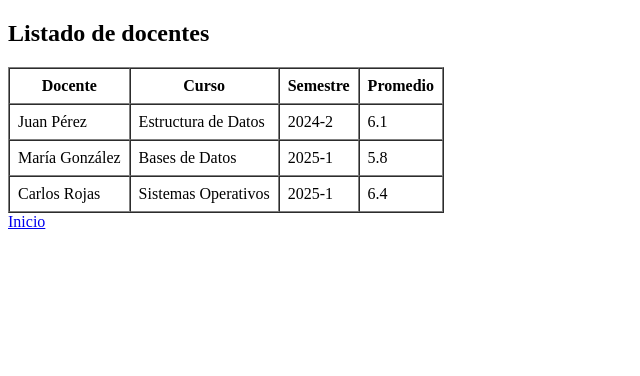
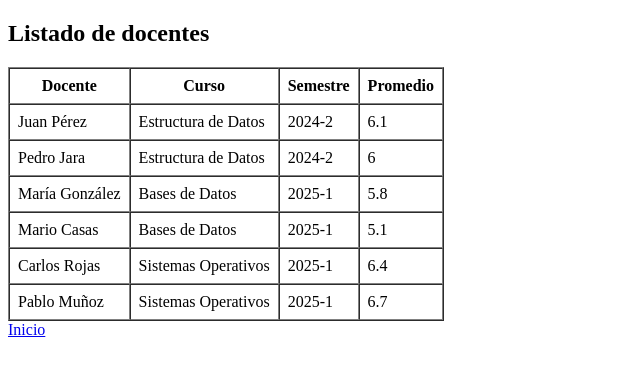
Before and after one commit to atinymochi-uwu/Ev_Docente, an Angular app in the folder Evaluacion-Docente/: page /docente/listado in a window 1280 px wide. Shown: the top 376 px of the page, without its empty margins (0-640 px from the left). Built offline with nearby package versions, Linux system fonts and the light colour scheme.

Commit message:
Agregado de profesores de prueba

```diff
--- a/Evaluacion-Docente/src/app/features/listado/listado.component.ts
+++ b/Evaluacion-Docente/src/app/features/listado/listado.component.ts
@@ -15,16 +15,34 @@ export class ListadoComponent {
       averageScore: 6.1
     },
     {
+      name: ' Pedro Jara',
+      course: 'Estructura de Datos',
+      semester: '2024-2',
+      averageScore: 6.0
+    },
+    {
       name: 'María González',
       course: 'Bases de Datos',
       semester: '2025-1',
       averageScore: 5.8
     },
     {
+      name: 'Mario Casas',
+      course: 'Bases de Datos',
+      semester: '2025-1',
+      averageScore: 5.1
+    },
+    {
       name: 'Carlos Rojas',
       course: 'Sistemas Operativos',
       semester: '2025-1',
       averageScore: 6.4
+    },
+    {
+      name: 'Pablo Muñoz',
+      course: 'Sistemas Operativos',
+      semester: '2025-1',
+      averageScore: 6.7
     }
   ];
 }
```
